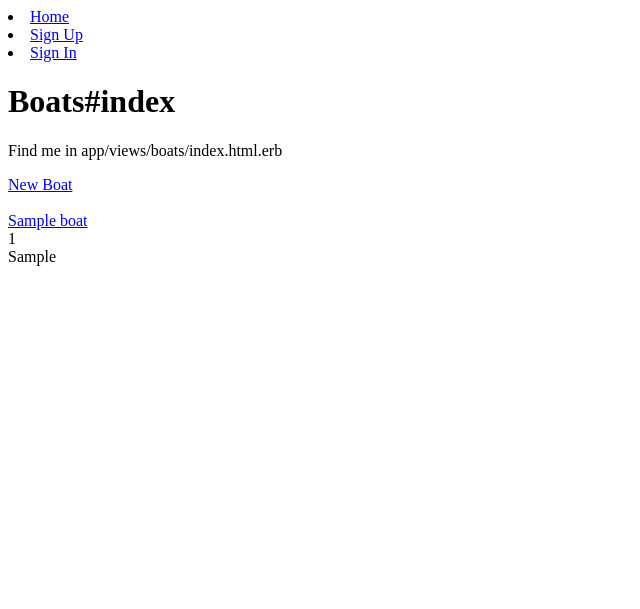
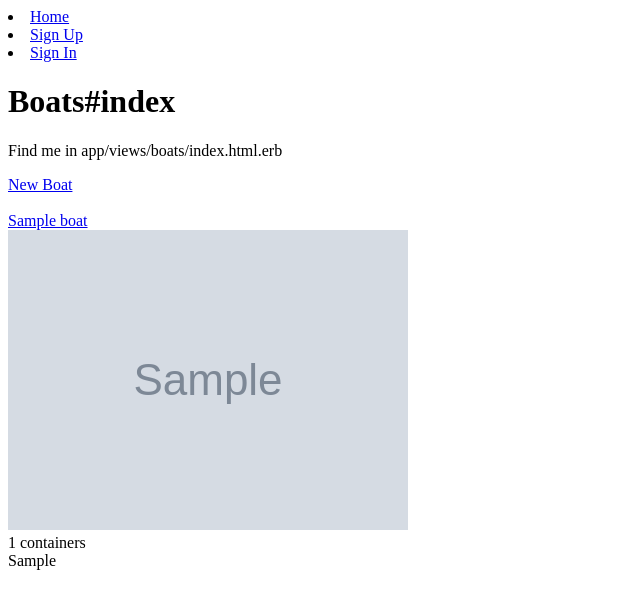
Before and after one commit to bakeehan/nycda-project9_shipped, a Rails app: page /boats in a window 1280 px wide. Shown: the top 609 px of the page, without its empty margins (0-640 px from the left). Run offline with Rails 7, Linux system fonts and the light colour scheme; tables that the repository leaves empty hold one stand-in row (values such as "Sample post"); grey boxes marked "Sample" are stand-in pictures; style sheets or scripts are compiled from the project's sources; parts of the project's set-up code (start-up, migrations or seed data) failed here and were passed over; some libraries are stand-ins or nearby versions.

Commit message:
Paperclip index page

```diff
--- a/app/views/boats/index.html.erb
+++ b/app/views/boats/index.html.erb
@@ -12,7 +12,8 @@
 <br>
 <% @boats.each do |b| %>
 <div><a href="/boats/<%= b.id %>"><%= b.name %></a></div>
-<div><%= b.containers %></div>
+<%= image_tag b.image.url(:medium) %>
+<div><%= b.containers %> containers</div>
 <div><%= b.location %></div>
 <br>
 <% end %>
```
